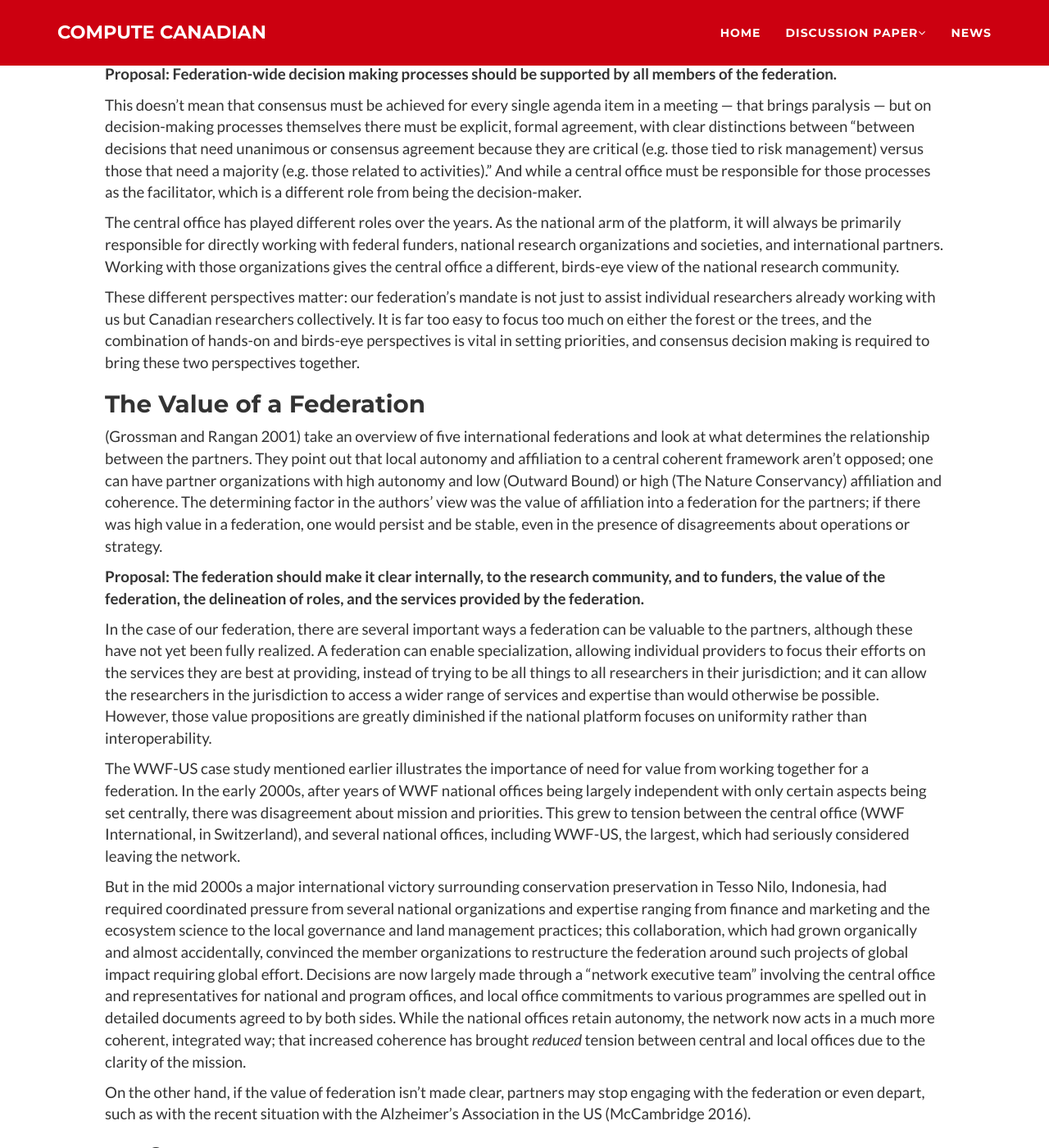
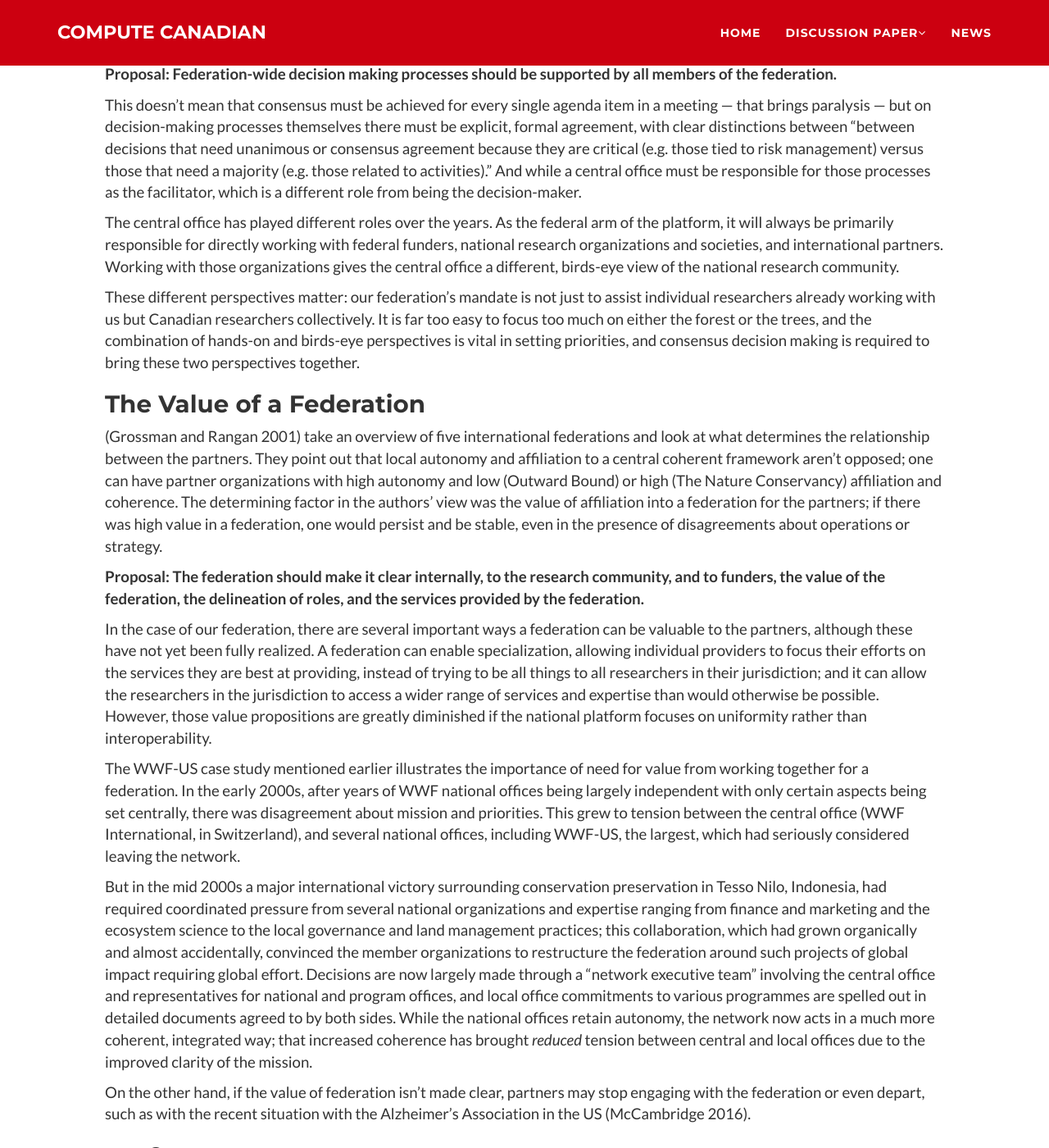
Before and after one commit to ljdursi/computecanadian, a Jekyll site: the page built from discussion-paper/05_governance_best_practices.md, in a window 1280 px wide and 1400 px high, scrolled down 3207 px. Shown: the whole window at 82% size. Built offline with Jekyll 4.4.1, drawn with Linux system fonts in a browser that asks for light colours; nearby versions of some CDN libraries; library files that are not in the unit come from our copies.

Commit message:
Jill's comments

```diff
--- a/discussion-paper/05_governance_best_practices.md
+++ b/discussion-paper/05_governance_best_practices.md
@@ -217,11 +217,11 @@ for those processes as the facilitator, which is a different role from
 being the decision-maker.
 
 The central office has played different roles over the years. As the
-national arm of the platform, it will always be primarily responsible
-for directly working with federal funders, national research
-organizations and societies, and international partners. Working with
-those organizations gives the central office a different, birds-eye view
-of the national research community.
+federal arm of the platform, it will always be primarily responsible for
+directly working with federal funders, national research organizations
+and societies, and international partners. Working with those
+organizations gives the central office a different, birds-eye view of
+the national research community.
 
 These different perspectives matter: our federation’s mandate is not
 just to assist individual researchers already working with us but
@@ -282,7 +282,7 @@ commitments to various programmes are spelled out in detailed documents
 agreed to by both sides. While the national offices retain autonomy, the
 network now acts in a much more coherent, integrated way; that increased
 coherence has brought *reduced* tension between central and local
-offices due to the clarity of the mission.
+offices due to the improved clarity of the mission.
 
 On the other hand, if the value of federation isn’t made clear, partners
 may stop engaging with the federation or even depart, such as with the
```
Also changed, not shown: discussion-paper/00_proposals.md (+2 -3 lines), discussion-paper/02_introduction.md (+1 -1 lines), discussion-paper/03_prologue.md (+3 -4 lines), discussion-paper/06_principles_to_operations.md (+2 -5 lines), 3 other files.
